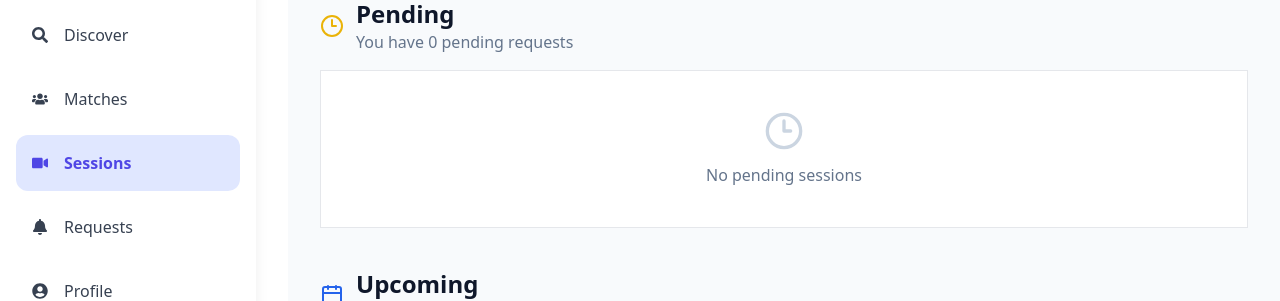
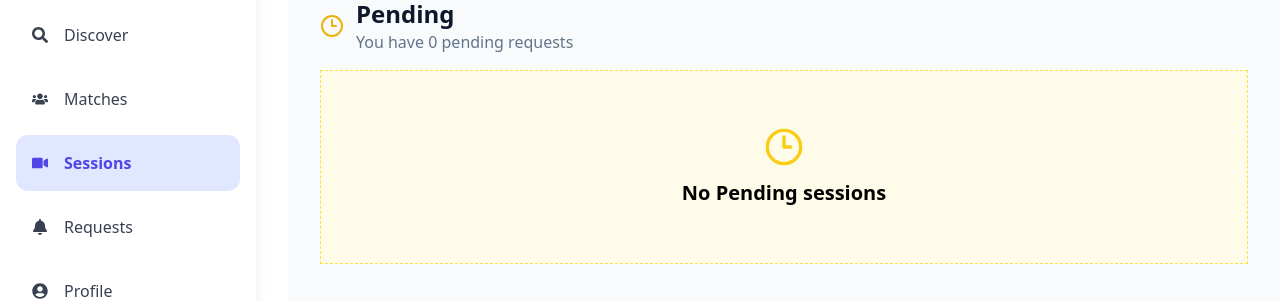
Before and after one commit to surbhi-anand03/Skill-Swap, a React (Create React App) app in the folder client/: page /sessions in a window 1280 px wide. Shown: the part 158-459 px from the top of the page. Built offline with nearby package versions, Linux system fonts and the light colour scheme; no server answers; sample sign-in values are in the browser's storage.

Commit message:
Updated Login page  UI

```diff
--- a/client/src/pages/Home.jsx
+++ b/client/src/pages/Home.jsx
@@ -189,7 +189,7 @@ const profileCompletion = Math.round(
                 </div>
 
                 <h1 className="text-4xl xl:text-5xl font-bold text-gray-900 leading-tight">
-                  Welcome back,{" "}
+                  Welcome,{" "}
                   <span className="text-[#6C63FF]">
                     {profile?.name ||
                       "Learner"}
--- a/client/src/pages/Sessions.jsx
+++ b/client/src/pages/Sessions.jsx
@@ -142,14 +142,25 @@ export default function Sessions() {
         <div className="space-y-4">
           {data.pending.length ===
           0 ? (
-            <div className="border bg-white p-10 text-center">
+            // <div className="border bg-white p-10 text-center">
+            //   <Clock3
+            //     className="mx-auto text-yellow-400 mb-3"
+            //     size={40}
+            //   />
+
+            //   <h3>No Pending Sessions</h3>
+            // </div>
+            <div className="border border-dashed border-yellow-300 bg-yellow-50 p-14 text-center">
               <Clock3
-                className="mx-auto text-slate-300 mb-3"
+                className="mx-auto text-yellow-400 mb-3"
                 size={40}
               />
-              <p className="text-slate-500">
-                No pending sessions
-              </p>
+
+              <h3 className="font-semibold text-xl">
+                No Pending
+                sessions
+              </h3>
+
             </div>
           ) : (
             data.pending.map((s) => {
```
